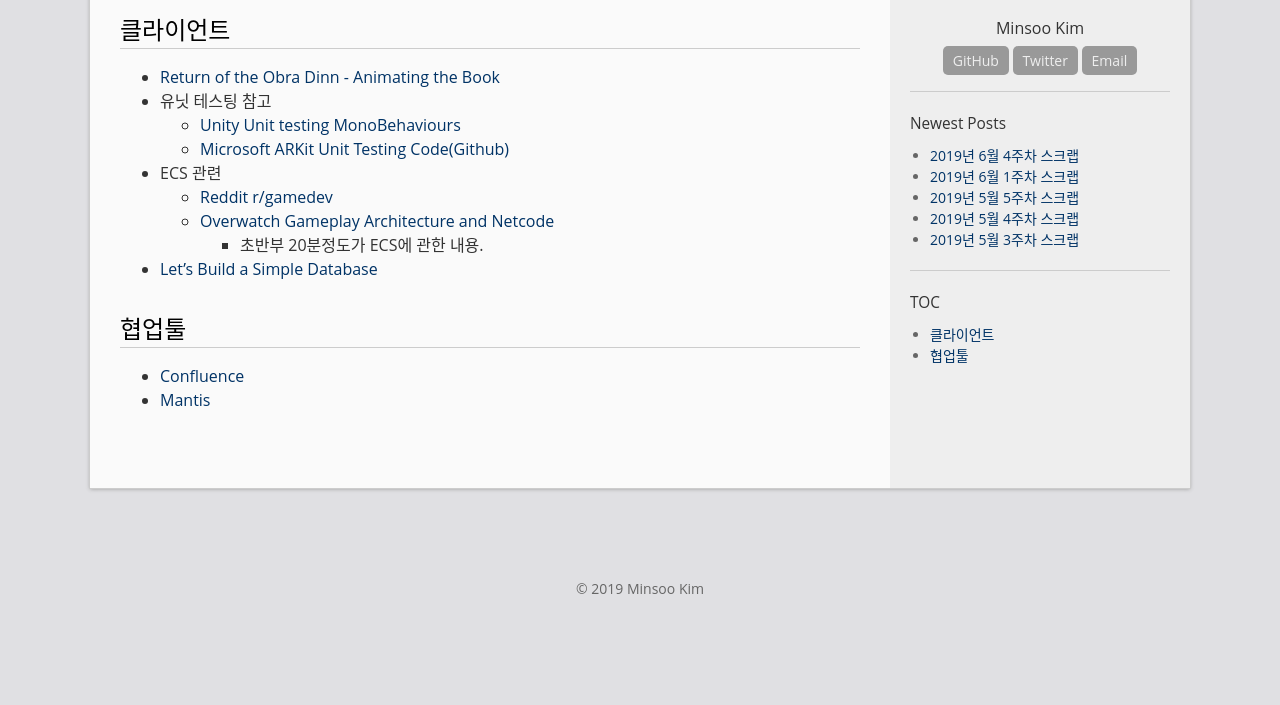
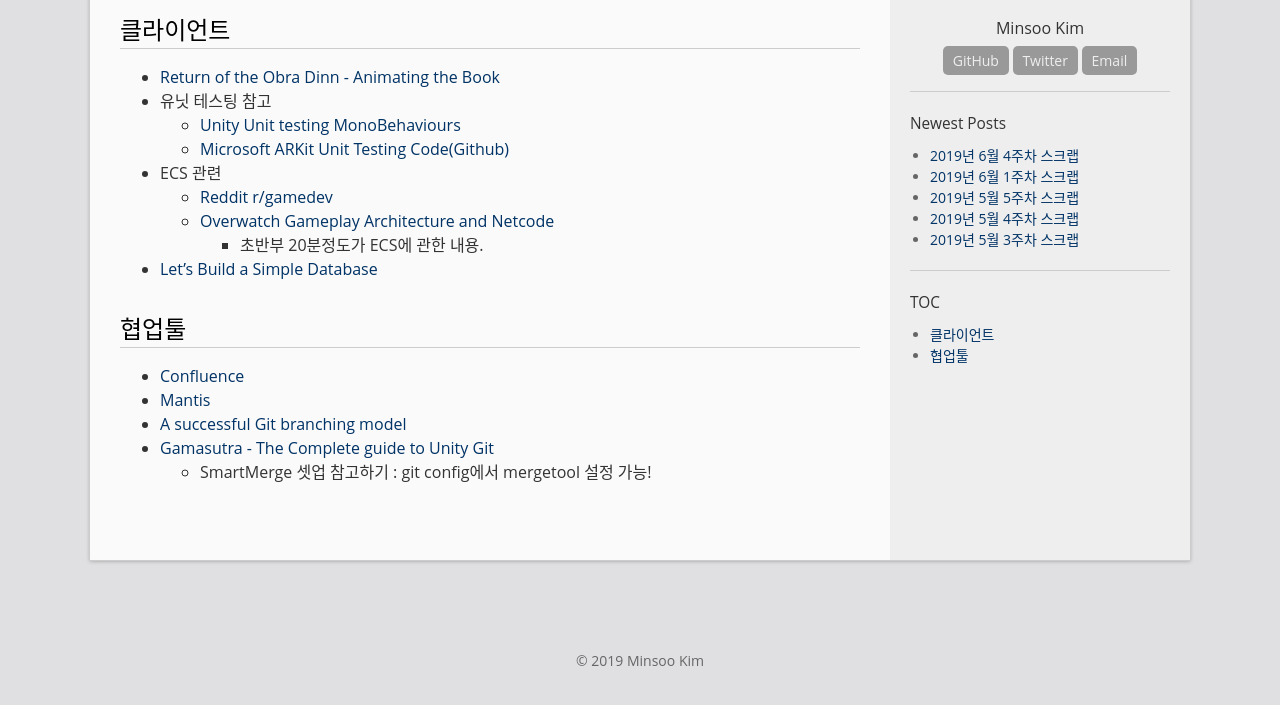
Before and after one commit to GarlicDipping/garlicdipping.github.io, a Jekyll site: the page built from _posts/2019-06-16-scrap05.md, in a window 1280 px wide, cut to the strip 261-992 px from the top of the page. Shown: the top 705 px of the strip. Built offline with Jekyll 4.4.1, drawn with Linux system fonts in a browser that asks for light colours; comment, search, counter and statistics services are not loaded; before the commit the page ends 920 px from its top, so only the background shows below that.

Commit message:
no message

```diff
--- a/_posts/2019-06-16-scrap05.md
+++ b/_posts/2019-06-16-scrap05.md
@@ -25,3 +25,6 @@ categories: 스크랩
 
 - [Confluence](https://ko.atlassian.com/software/confluence/features)
 - [Mantis](https://www.mantisbt.org/)
+- [A successful Git branching model](https://nvie.com/posts/a-successful-git-branching-model/)
+- [Gamasutra - The Complete guide to Unity Git](https://www.gamasutra.com/blogs/TimPettersen/20161206/286981/The_complete_guide_to_Unity__Git.php)
+  - SmartMerge 셋업 참고하기 : git config에서 mergetool 설정 가능!
```
